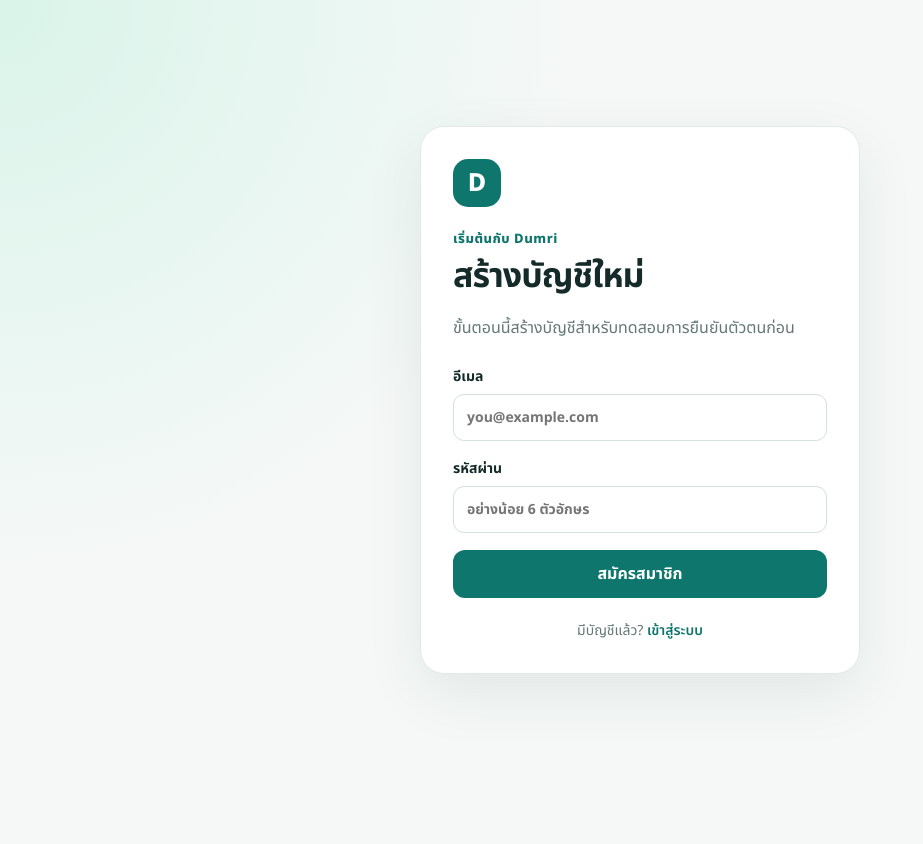
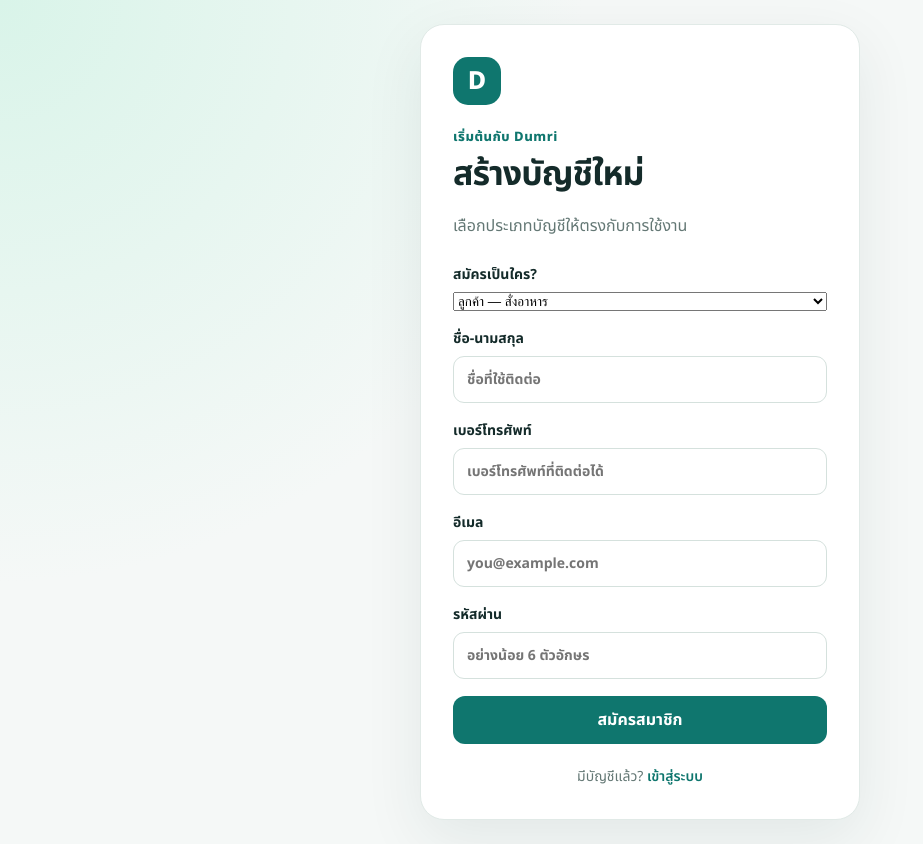
Before and after one commit to romrawinitt20/Dumri, a React (Vite) app: page /register in a window 1280 px wide. Shown: the whole page, without its empty margins (0-923 px from the left). Before the commit the page ends 800 px from the top, so only its background shows below. Built offline with nearby package versions, Linux system fonts and the light colour scheme; no server answers.

Commit message:
Connect signup roles to existing profile registration

```diff
--- a/src/pages/RegisterPage.tsx
+++ b/src/pages/RegisterPage.tsx
@@ -2,8 +2,14 @@
 import { Link, useNavigate } from "react-router-dom";
 import { supabase } from "../lib/supabase";
 import { useAuth } from "../auth/AuthProvider";
+import { ensureUserProfile } from "../auth/ensureCustomerProfile";
+
+type SignupRole = "customer" | "merchant" | "rider";
 
 export default function RegisterPage() {
+  const [fullName, setFullName] = useState("");
+  const [phone, setPhone] = useState("");
+  const [role, setRole] = useState<SignupRole>("customer");
   const [email, setEmail] = useState("");
   const [password, setPassword] = useState("");
   const [busy, setBusy] = useState(false);
@@ -24,10 +30,18 @@
       const { data, error } = await supabase.auth.signUp({
         email: email.trim(),
         password,
+        options: {
+          data: { full_name: fullName.trim(), phone: phone.trim(), role },
+        },
       });
       if (error) throw error;
-      if (data.session) navigate("/dashboard", { replace: true });
-      else setSuccess(true);
+
+      if (data.session && data.user) {
+        await ensureUserProfile(data.user);
+        navigate("/dashboard", { replace: true });
+      } else {
+        setSuccess(true);
+      }
     } catch (error) {
       setMessage(error instanceof Error ? error.message : "สมัครสมาชิกไม่สำเร็จ");
     } finally {
@@ -41,17 +55,28 @@
         <div className="brand-mark">D</div>
         <p className="eyebrow">เริ่มต้นกับ Dumri</p>
         <h1>สร้างบัญชีใหม่</h1>
-        <p className="muted">ขั้นตอนนี้สร้างบัญชีสำหรับทดสอบการยืนยันตัวตนก่อน</p>
+        <p className="muted">เลือกประเภทบัญชีให้ตรงกับการใช้งาน</p>
         {success ? (
           <div className="notice" role="status">
-            <strong>สมัครเรียบร้อยแล้ว</strong>
-            <p>โปรดตรวจอีเมลเพื่อยืนยันบัญชี หากเปิดการยืนยันอีเมลไว้ใน Supabase จากนั้นกลับมาเข้าสู่ระบบ</p>
+            <strong>สมัครบัญชีเรียบร้อยแล้ว</strong>
+            <p>หากระบบขอให้ยืนยันอีเมล โปรดเปิดอีเมลยืนยันก่อน แล้วกลับมาเข้าสู่ระบบ ระบบจะจัดการข้อมูลโปรไฟล์ตามประเภทบัญชีที่เลือก</p>
+            {role !== "customer" && <p>บัญชีร้านค้าหรือไรเดอร์จะต้องรอการตรวจสอบก่อนเริ่มใช้งานส่วนที่เกี่ยวข้อง</p>}
             <Link to="/login">ไปหน้าเข้าสู่ระบบ</Link>
           </div>
         ) : (
           <form onSubmit={submit} className="form-stack">
+            <label>สมัครเป็นใคร?
+              <select value={role} onChange={(e) => setRole(e.target.value as SignupRole)} required>
+                <option value="customer">ลูกค้า — สั่งอาหาร</option>
+                <option value="merchant">เจ้าของร้าน — เปิดร้านและรับออร์เดอร์</option>
+                <option value="rider">ไรเดอร์ — รับงานส่งอาหาร</option>
+              </select>
+            </label>
+            <label>ชื่อ-นามสกุล<input type="text" autoComplete="name" required maxLength={120} value={fullName} onChange={(e) => setFullName(e.target.value)} placeholder="ชื่อที่ใช้ติดต่อ" /></label>
+            <label>เบอร์โทรศัพท์<input type="tel" autoComplete="tel" required maxLength={20} value={phone} onChange={(e) => setPhone(e.target.value)} placeholder="เบอร์โทรศัพท์ที่ติดต่อได้" /></label>
             <label>อีเมล<input type="email" autoComplete="email" required value={email} onChange={(e) => setEmail(e.target.value)} placeholder="you@example.com" /></label>
             <label>รหัสผ่าน<input type="password" autoComplete="new-password" required minLength={6} value={password} onChange={(e) => setPassword(e.target.value)} placeholder="อย่างน้อย 6 ตัวอักษร" /></label>
+            {role !== "customer" && <p className="notice">หลังสมัครแล้ว บัญชี {role === "merchant" ? "ร้านค้า" : "ไรเดอร์"} จะรอการตรวจสอบก่อนใช้งานส่วนที่เกี่ยวข้อง</p>}
             {message && <p className="error-message" role="alert">{message}</p>}
             <button type="submit" disabled={busy || !configured}>{busy ? "กำลังสร้างบัญชี…" : "สมัครสมาชิก"}</button>
           </form>
```
